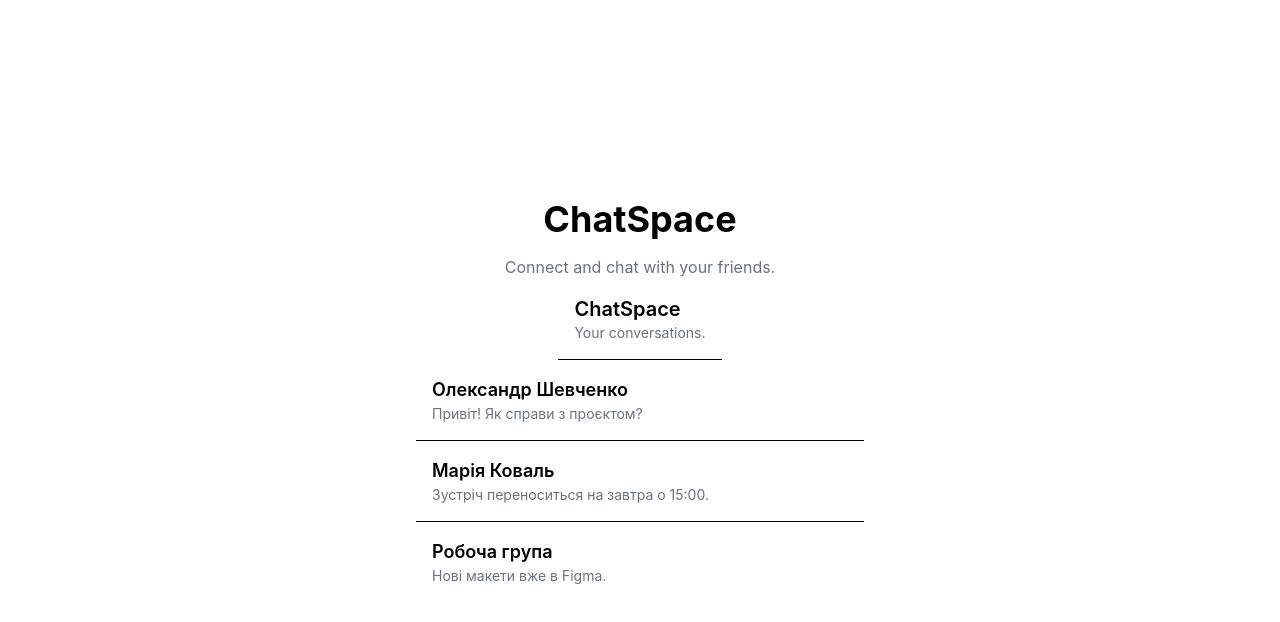
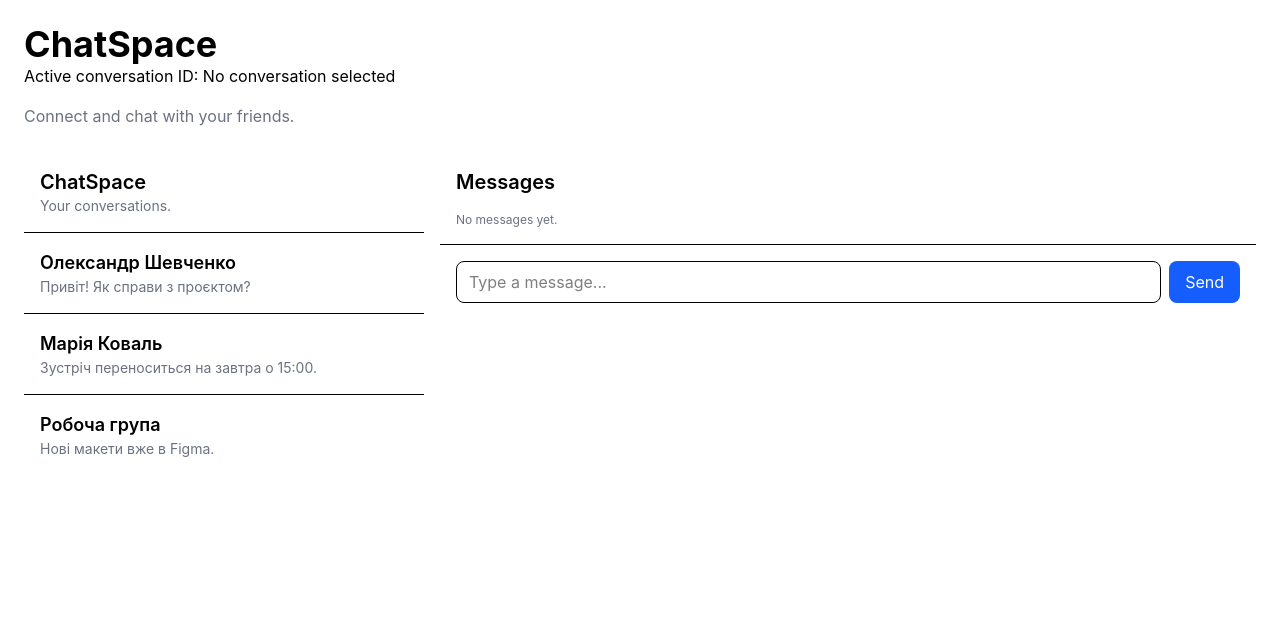
Before and after one commit to mshchebetiuk/chatspace, a Next.js app in the folder client/: page / in a window 1280 px wide. Shown: the top 622 px of the page. Built offline with nearby package versions, Linux system fonts and the light colour scheme.

Commit message:
feat(client): add interactive conversation selection

```diff
--- a/client/src/app/page.tsx
+++ b/client/src/app/page.tsx
@@ -1,10 +1,22 @@
+"use client";
+
+import { useState } from "react";
+
 import ChatHeader from "@/components/chat/ChatHeader";
-import {
-  Conversation,
-  ConversationList,
-} from "@/components/chat/ConversationList";
+
+import type { Conversation } from "@/components/chat/ConversationList";
+import { ConversationList } from "@/components/chat/ConversationList";
+
+import type { Message } from "@/components/chat/MessageList";
+import { MessageList } from "@/components/chat/MessageList";
+import { MessageInput } from "@/components/chat/MessageInput";
 
 export default function Home() {
+  const [messages, setMessages] = useState<Message[]>([]);
+  const [activeConversationId, setActiveConversationId] = useState<
+    string | null
+  >(null);
+
   const conversations: Conversation[] = [
     {
       id: "1",
@@ -23,13 +35,48 @@ export default function Home() {
     },
   ];
 
+  const handleSendMessage = (message: string) => {
+    const newMessage = {
+      id: crypto.randomUUID(),
+      sender: "Me",
+      content: message,
+      createdAt: new Date().toISOString(),
+    };
+
+    setMessages((prevMessages) => [...prevMessages, newMessage]);
+  };
+
+  const handleSelectConversation = (conversationId: string) => {
+    setActiveConversationId(conversationId);
+  };
+
   return (
-    <main className="min-h-screen flex flex-col items-center justify-center p-6">
+    <main className="min-h-screen p-6">
       <h1 className="text-4xl font-bold">ChatSpace</h1>
+      <p>
+        Active conversation ID:{" "}
+        {activeConversationId ?? "No conversation selected"}
+      </p>
       <p className="mt-4 text-gray-500">Connect and chat with your friends.</p>
 
-      <ChatHeader />
-      <ConversationList conversations={conversations} />
+      <div className="grid grid-cols-1 md:grid-cols-3 gap-4 mt-6">
+        <div className="md:col-span-1">
+          <ChatHeader />
+          <ConversationList
+            conversations={conversations}
+            onSelectConversation={handleSelectConversation}
+            activeConversationId={activeConversationId}
+          />
+        </div>
+
+        <div className="md:col-span-2">
+          <MessageList messages={messages} />
+          <MessageInput
+            placeholder="Type a message..."
+            onSendMessage={handleSendMessage}
+          />
+        </div>
+      </div>
     </main>
   );
 }
--- a/client/src/components/chat/ConversationList.tsx
+++ b/client/src/components/chat/ConversationList.tsx
@@ -6,25 +6,40 @@ export type Conversation = {
 
 export type ConversationListProps = {
   conversations: Conversation[];
+  onSelectConversation: (conversationId: string) => void;
+  activeConversationId: string | null;
 };
 
-export function ConversationList({ conversations }: ConversationListProps) {
+export function ConversationList({
+  conversations,
+  onSelectConversation,
+  activeConversationId,
+}: ConversationListProps) {
   if (conversations.length === 0) {
-    return <section className="w-full max-w-md"></section>;
+    return <section className="w-full max-w-md">No conversation yet.</section>;
   }
 
   return (
     <section className="w-full max-w-md">
       <ul className="divide-y">
-        {conversations.map((conversation) => (
-          <li
-            key={conversation.id}
-            className="p-4 hover:bg-gray-100 cursor-pointer"
-          >
-            <h3 className="font-semibold text-lg">{conversation.name}</h3>
-            <p className="text-sm text-gray-500">{conversation.lastMessage}</p>
-          </li>
-        ))}
+        {conversations.map((conversation) => {
+          const isActive = conversation.id === activeConversationId;
+
+          return (
+            <li key={conversation.id}>
+              <button
+                type="button"
+                onClick={() => onSelectConversation(conversation.id)}
+                className={`cursor-pointer w-full text-left p-4 ${isActive ? "bg-blue-100" : "hover:bg-gray-100"}`}
+              >
+                <h3 className="font-semibold text-lg">{conversation.name}</h3>
+                <p className="text-sm text-gray-500">
+                  {conversation.lastMessage}
+                </p>
+              </button>
+            </li>
+          );
+        })}
       </ul>
     </section>
   );
--- a/client/src/components/chat/MessageInput.tsx
+++ b/client/src/components/chat/MessageInput.tsx
@@ -1,14 +1,35 @@
+"use client";
+
+import { FormEvent, useState } from "react";
+
 export type MessageInputProps = {
   placeholder: string;
+  onSendMessage: (message: string) => void;
 };
 
-export function MessageInput({ placeholder }: MessageInputProps) {
+export function MessageInput({
+  placeholder,
+  onSendMessage,
+}: MessageInputProps) {
+  const [message, setMessage] = useState("");
+
+  const handleSubmit = (event: FormEvent<HTMLFormElement>) => {
+    event.preventDefault();
+
+    if (!message.trim()) return;
+
+    onSendMessage(message.trim());
+    setMessage("");
+  };
+
   return (
-    <form className="flex gap-2 p-4 border-t">
+    <form className="flex gap-2 p-4 border-t" onSubmit={handleSubmit}>
       <input
         type="text"
         className="flex-1 border rounded-lg px-3 py-2"
         placeholder={placeholder}
+        value={message}
+        onChange={(e) => setMessage(e.target.value)}
       />
 
       <button
```
